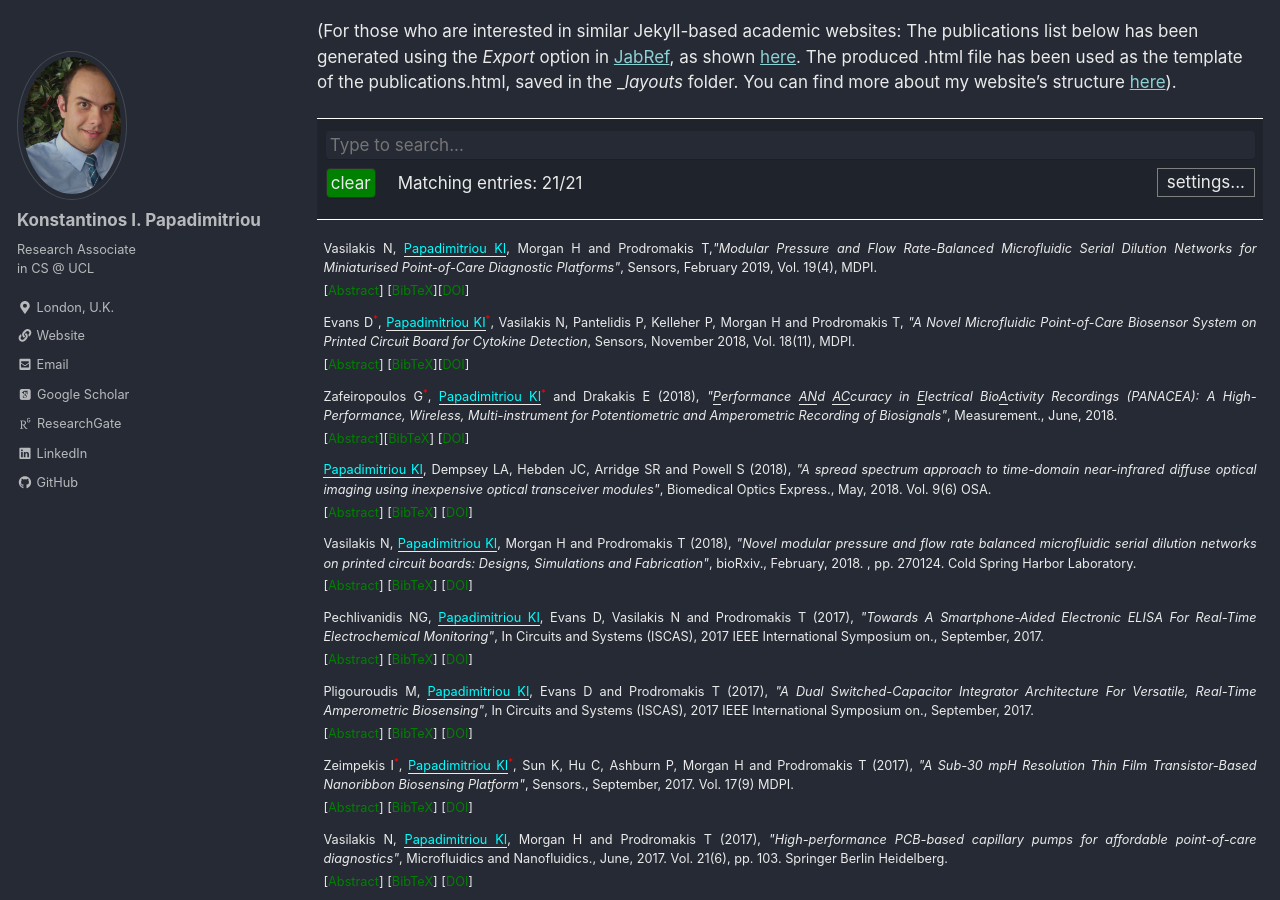
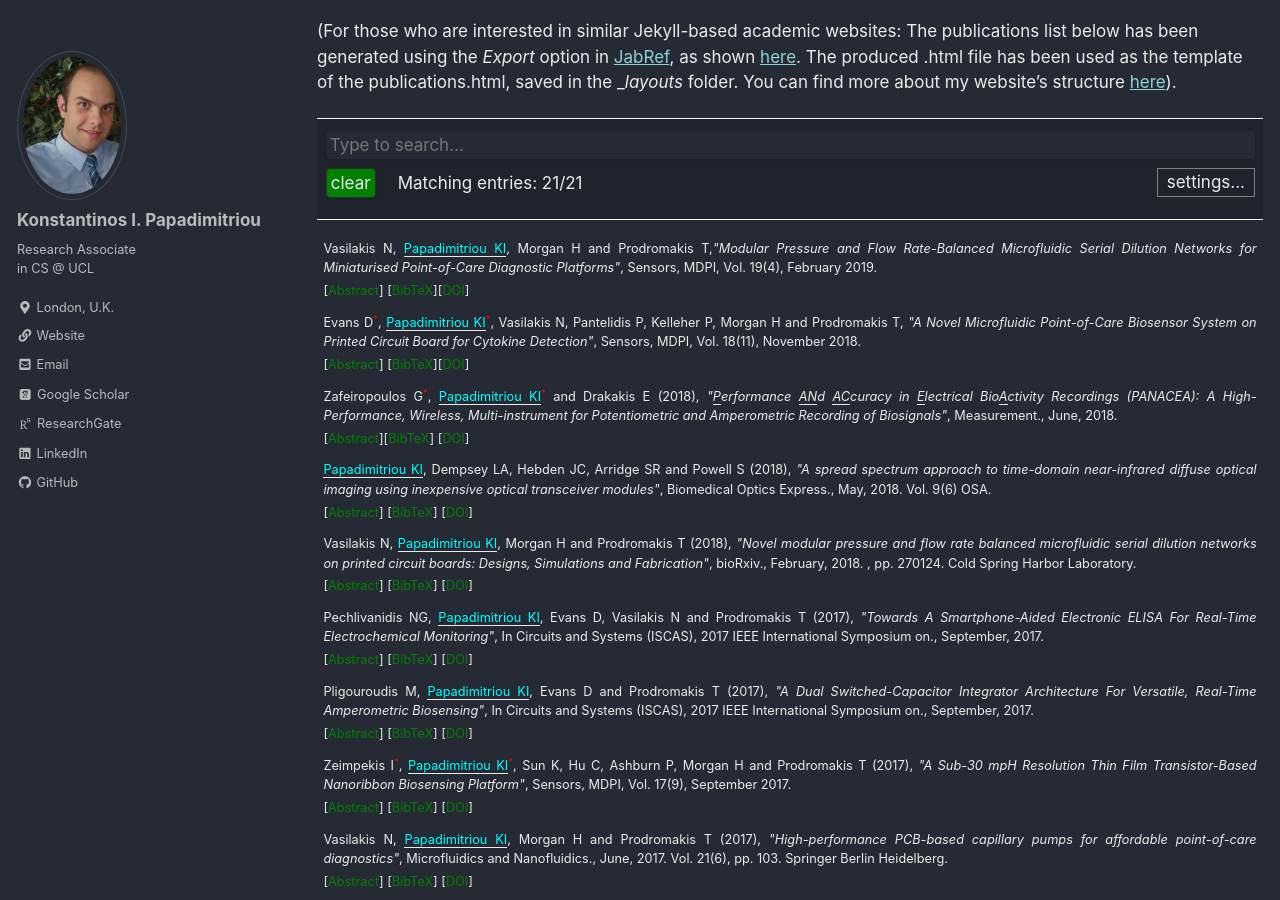
Before and after one commit to kostaspapadimitriou/kostaspapadimitriou.github.io, a Jekyll site: the page built from Publications.md, in a window 1280 px wide and 900 px high, scrolled down 226 px. Built offline with Jekyll 4.4.1, drawn with Linux system fonts in a browser that asks for light colours; nearby versions of some CDN libraries; some web fonts are replaced.

Commit message:
Update publications.html

```diff
--- a/_layouts/publications.html
+++ b/_layouts/publications.html
@@ -427,7 +427,7 @@ p.infolinks { margin: 0.3em 0em 0em 0em; padding: 0px; }
 <table id="qs_table" border="1">
 <tbody>
 <tr id="vasilakis2019modular" class="entry">
-	<td>Vasilakis N, <font color="aqua"> <u>Papadimitriou KI</u></font>, Morgan H and Prodromakis T,<i>"Modular Pressure and Flow Rate-Balanced Microfluidic Serial Dilution Networks for Miniaturised Point-of-Care Diagnostic Platforms"</i>, Sensors, February 2019,  Vol. 19(4), MDPI.
+	<td>Vasilakis N, <font color="aqua"> <u>Papadimitriou KI</u></font>, Morgan H and Prodromakis T,<i>"Modular Pressure and Flow Rate-Balanced Microfluidic Serial Dilution Networks for Miniaturised Point-of-Care Diagnostic Platforms"</i>, Sensors, MDPI, Vol. 19(4), February 2019.
 	<p class="infolinks">[<a href="javascript:toggleInfo('vasilakis2019modular','abstract')">Abstract</a>] [<a href="javascript:toggleInfo('vasilakis2019modular','bibtex')">BibTeX</a>][<a href="https://doi.org/10.3390/s19040911" target="_blank">DOI</a>]</p>
 	</td>
 </tr>
@@ -451,7 +451,7 @@ p.infolinks { margin: 0.3em 0em 0em 0em; padding: 0px; }
 </pre></td>
 </tr>
 <tr id="evans2018novel" class="entry">
-	<td>Evans D<sup><font color="red">*</font></sup>, <font color="aqua"> <u>Papadimitriou KI</u><sup><font color="red">*</font></sup></font>, Vasilakis N, Pantelidis P, Kelleher P, Morgan H and Prodromakis T, <i>"A Novel Microfluidic Point-of-Care Biosensor System on Printed Circuit Board for Cytokine Detection</i>, Sensors, November 2018,  Vol. 18(11), MDPI.
+	<td>Evans D<sup><font color="red">*</font></sup>, <font color="aqua"> <u>Papadimitriou KI</u><sup><font color="red">*</font></sup></font>, Vasilakis N, Pantelidis P, Kelleher P, Morgan H and Prodromakis T, <i>"A Novel Microfluidic Point-of-Care Biosensor System on Printed Circuit Board for Cytokine Detection"</i>, Sensors, MDPI, Vol. 18(11), November 2018.
 	<p class="infolinks">[<a href="javascript:toggleInfo('evans2018novel','abstract')">Abstract</a>] [<a href="javascript:toggleInfo('evans2018novel','bibtex')">BibTeX</a>][<a href="https://doi.org/10.3390/s18114011" target="_blank">DOI</a>]</p>
 	</td>
 </tr>
@@ -580,7 +580,7 @@ p.infolinks { margin: 0.3em 0em 0em 0em; padding: 0px; }
 </pre></td>
 </tr>
 <tr id="zeimpekis2017" class="entry">
-	<td>Zeimpekis I<sup><font color="red">*</font></sup>, <font color="aqua"> <u>Papadimitriou KI</u></font><sup><font color="red">*</font></sup>, Sun K, Hu C, Ashburn P, Morgan H and Prodromakis T (2017), <i>"A Sub-30 mpH Resolution Thin Film Transistor-Based Nanoribbon Biosensing Platform"</i>, Sensors., September, 2017.  Vol. 17(9) MDPI.
+	<td>Zeimpekis I<sup><font color="red">*</font></sup>, <font color="aqua"> <u>Papadimitriou KI</u></font><sup><font color="red">*</font></sup>, Sun K, Hu C, Ashburn P, Morgan H and Prodromakis T (2017), <i>"A Sub-30 mpH Resolution Thin Film Transistor-Based Nanoribbon Biosensing Platform"</i>, Sensors, MDPI, Vol. 17(9), September 2017.
 	<p class="infolinks">[<a href="javascript:toggleInfo('zeimpekis2017','abstract')">Abstract</a>] [<a href="javascript:toggleInfo('zeimpekis2017','bibtex')">BibTeX</a>] [<a href="https://doi.org/10.3390/s17092000" target="_blank">DOI</a>]</p>
 	</td>
 </tr>
```
